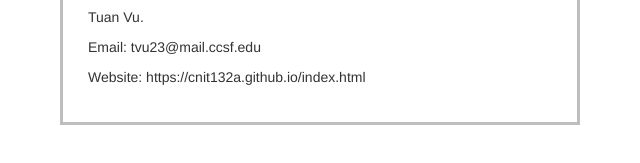
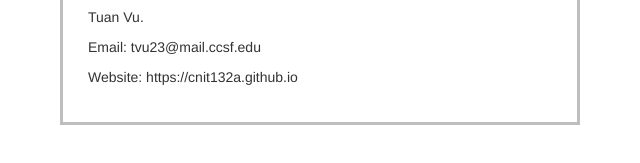
Before and after one commit to cnit132a/cnit132a.github.io, a plain HTML site: page contact.html in a window 1280 px wide. Shown: the part 179-342 px from the top of the page, 320-960 px from the left. Drawn offline with nearby package versions, Linux system fonts and the light colour scheme.

Commit message:
Add files via upload

```diff
--- a/contact.html
+++ b/contact.html
@@ -92,7 +92,7 @@
                 <h3>Contact</h3>
                 <p>Tuan Vu. </p>
                 <p>Email: tvu23@mail.ccsf.edu</p>
-                <p>Website: https://cnit132a.github.io/index.html</p>
+                <p>Website: https://cnit132a.github.io</p>
             </div>
         </div>
 
```
